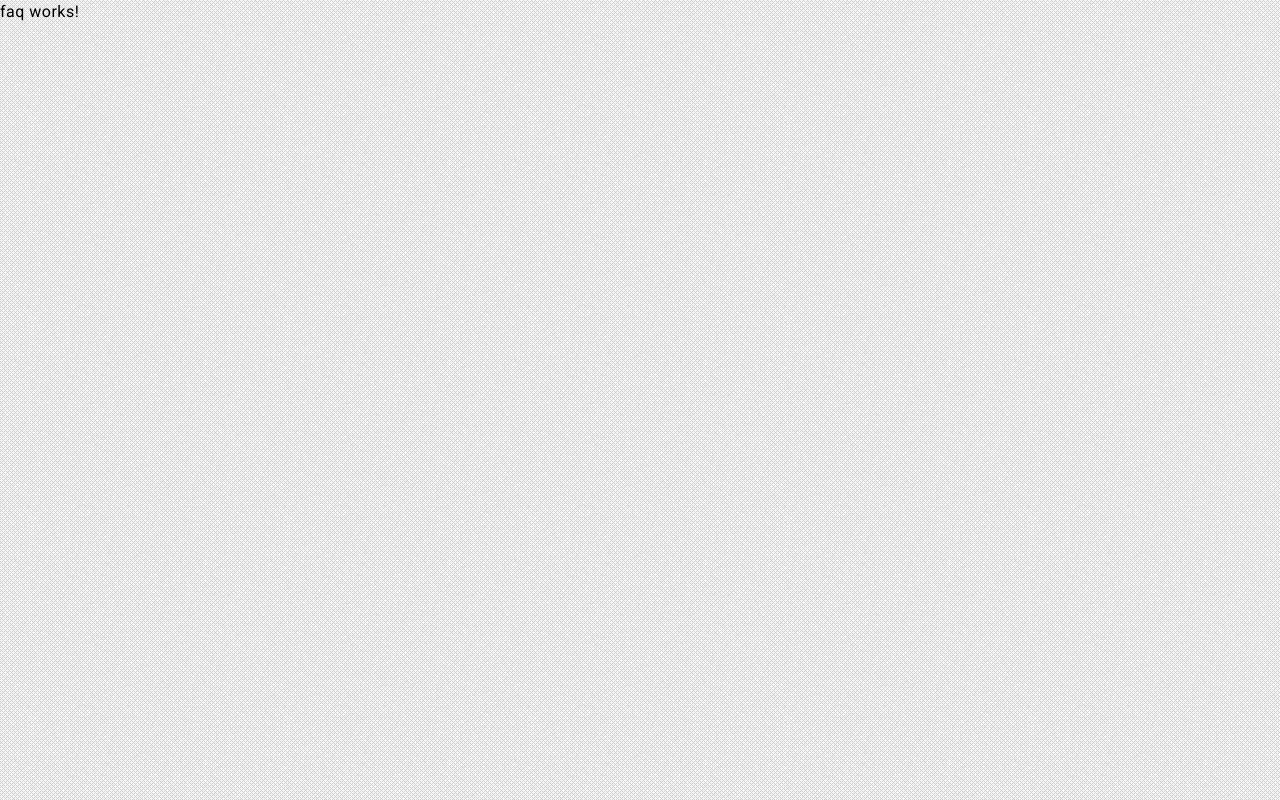
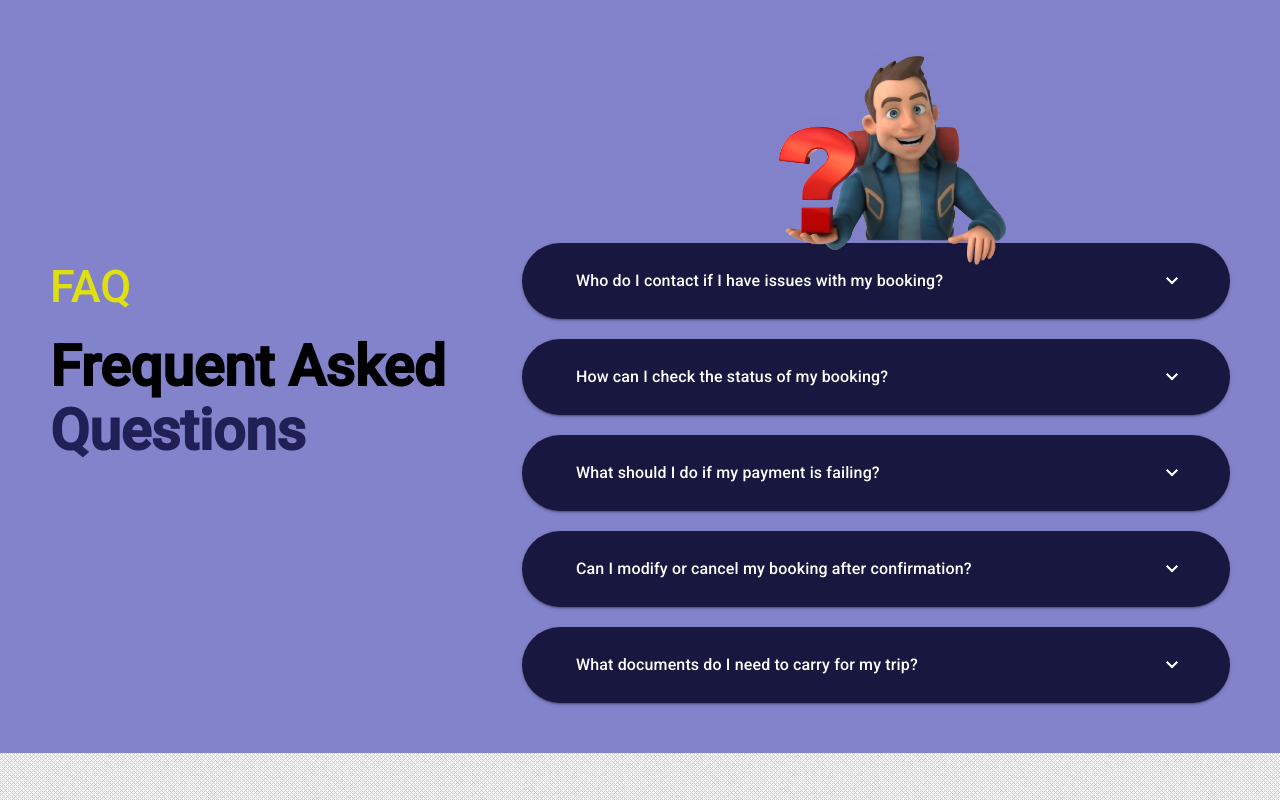
Before and after one commit to gurpreet-singh8/BonVoyage, an Angular app in the folder Frontend/: page /faq in a window 1280 px wide. Built offline with nearby package versions, Linux system fonts and the light colour scheme.

Commit message:
added faq page

```diff
--- a/Frontend/src/app/components/faq/faq.component.css
+++ b/Frontend/src/app/components/faq/faq.component.css
@@ -0,0 +1,64 @@
+.faq-container{
+    display: flex;
+    align-items: center;
+    justify-content: space-between;
+    padding: 50px;
+    background-color: rgb(131, 131, 203);
+}
+.img{
+    width: 45.5%;
+    position: relative;
+    margin-bottom: -5%;
+    z-index: 5;
+
+}
+h1{
+    font-weight: bold;
+}
+h2{
+    font-weight: 500;
+}
+
+.img>img{
+    width: 100%;
+
+}
+
+.faq-box{
+    width: 60%;
+    display: flex;
+    flex-direction: column;
+    align-items: center;
+}
+.faq-body{
+    margin: 0;
+    z-index: 0;
+}
+mat-accordion{
+    display: flex;
+    gap: 20px;
+    flex-direction: column;
+}
+mat-expansion-panel{
+    background-color: rgb(23, 23, 63);
+    border-radius: 50px !important;
+    padding: 14px 30px;
+}
+mat-panel-title{
+    color: white !important;
+
+}
+
+.ans-faq{
+    color: white;
+}
+@media (max-width: 768px)  {
+    .faq-container{
+        font-size: 0.8rem !important;
+        text-align: center;
+        flex-direction: column;
+    }
+    .faq-box{
+        width: 80%;
+    }
+}
--- a/Frontend/src/app/components/faq/faq.component.html
+++ b/Frontend/src/app/components/faq/faq.component.html
@@ -1 +1,27 @@
-<p>faq works!</p>
+<!-- Ensure that the template uses *ngFor correctly -->
+<div class="faq-container">
+    <div class="faq-head">
+        <h2 style="color: rgb(224, 224, 14);">FAQ</h2>
+        <h1 style="">Frequent Asked <br><span style="color: rgb(32, 32, 86);"> Questions </span></h1>
+    </div>
+
+    <div class="faq-box">
+        <div class="img">
+            <img src="img/faq.png" alt="">
+        </div>
+        <div class="faq-body">
+            <mat-accordion>
+                @for(q of faq; track $index){
+                <mat-expansion-panel (opened)="panelOpenState = true" (closed)="panelOpenState = false">
+                    <mat-expansion-panel-header>
+                        <mat-panel-title>
+                            {{ q.qest }}
+                        </mat-panel-title>
+                    </mat-expansion-panel-header>
+                    <p class="ans-faq">{{ q.ans }}</p>
+                </mat-expansion-panel>
+                }
+            </mat-accordion>
+        </div>
+    </div>
+</div>
--- a/Frontend/src/app/components/faq/faq.component.ts
+++ b/Frontend/src/app/components/faq/faq.component.ts
@@ -1,12 +1,36 @@
+
 import { Component } from '@angular/core';
-
+import {MatExpansionModule} from '@angular/material/expansion';
 @Component({
   selector: 'app-faq',
   standalone: true,
-  imports: [],
+  imports: [MatExpansionModule],
   templateUrl: './faq.component.html',
   styleUrl: './faq.component.css'
 })
 export class FaqComponent {
+  panelOpenState = false;
+  faq = [
+    {
+      qest: "Who do I contact if I have issues with my booking?",
+      ans: "If you encounter any issues with your booking, please contact our customer support team via email at support@example.com or call us at (123) 456-7890. Our team is available 24/7 to assist you."
+    },
+    {
+      qest: "How can I check the status of my booking?",
+      ans: "To check the status of your booking, log in to your account on our website and navigate to the 'My Bookings' section. Here, you will find the details and current status of all your bookings."
+    },
+    {
+      qest: "What should I do if my payment is failing?",
+      ans: "If your payment is failing, please ensure that your payment details are correct and that you have sufficient funds. If the issue persists, try using a different payment method or contact your bank. For further assistance, you can reach our customer support team."
+    },
+    {
+      qest: "Can I modify or cancel my booking after confirmation?",
+      ans: "Yes, you can modify or cancel your booking after confirmation. Please refer to our cancellation policy on the 'Terms and Conditions' page for details. To make changes to your booking, log in to your account and visit the 'My Bookings' section or contact our customer support team."
+    },
+    {
+      qest: "What documents do I need to carry for my trip?",
+      ans: "You will need to carry a valid government-issued ID, your booking confirmation, and any other documents specified in your booking details. For international travel, ensure you have a valid passport and any required visas. Check the 'Travel Information' section on our website for more details."
+    }
+  ];
 
 }
--- a/Frontend/src/main.ts
+++ b/Frontend/src/main.ts
@@ -4,6 +4,7 @@ import { AppComponent } from './app/app.component';
 import { provideHttpClient } from '@angular/common/http';
 import { provideRouter } from '@angular/router';
 import { routes } from './app/app.routes';
+import { provideAnimationsAsync } from '@angular/platform-browser/animations/async';
 
-bootstrapApplication(AppComponent,{providers: [provideHttpClient(),provideRouter(routes)]})
+bootstrapApplication(AppComponent,{providers: [provideHttpClient(),provideRouter(routes), provideAnimationsAsync()]})
   .catch((err) => console.error(err));
--- a/Frontend/src/styles.css
+++ b/Frontend/src/styles.css
@@ -13,3 +13,9 @@ body { margin: 0; font-family: Roboto, "Helvetica Neue", sans-serif; }
     padding: 0;
     box-sizing: border-box;
 }
+
+html, body { height: 100%; }
+body { margin: 0; font-family: Roboto, "Helvetica Neue", sans-serif; }
+svg{
+    fill: white !important;
+}
```
Also changed, not shown: Frontend/package.json (line endings or trailing spaces), Frontend/public/img/faq.png (added).
